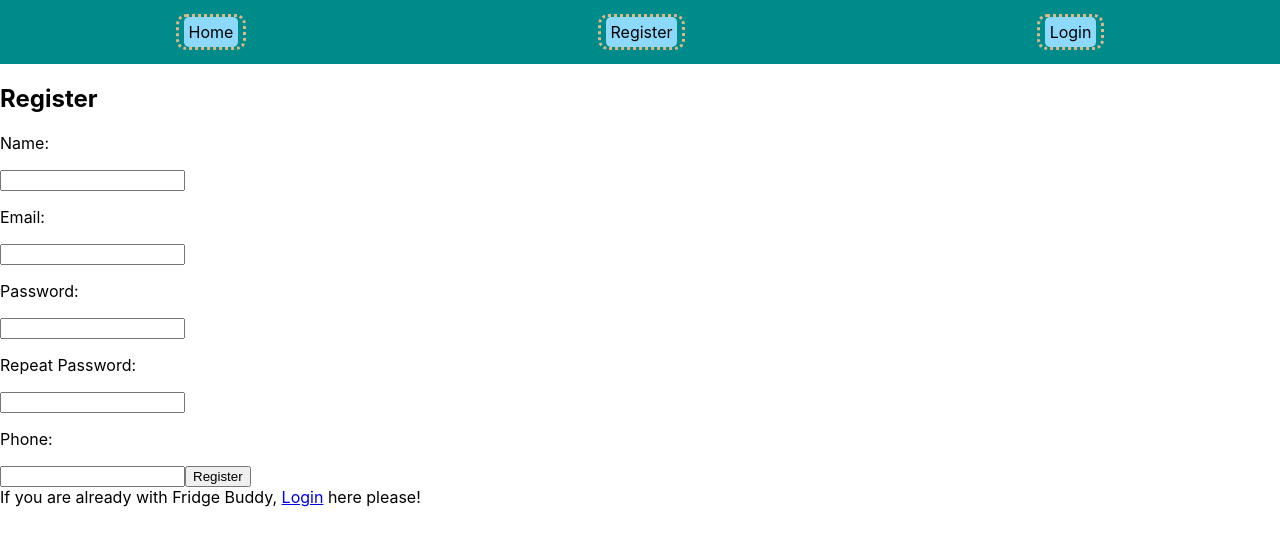
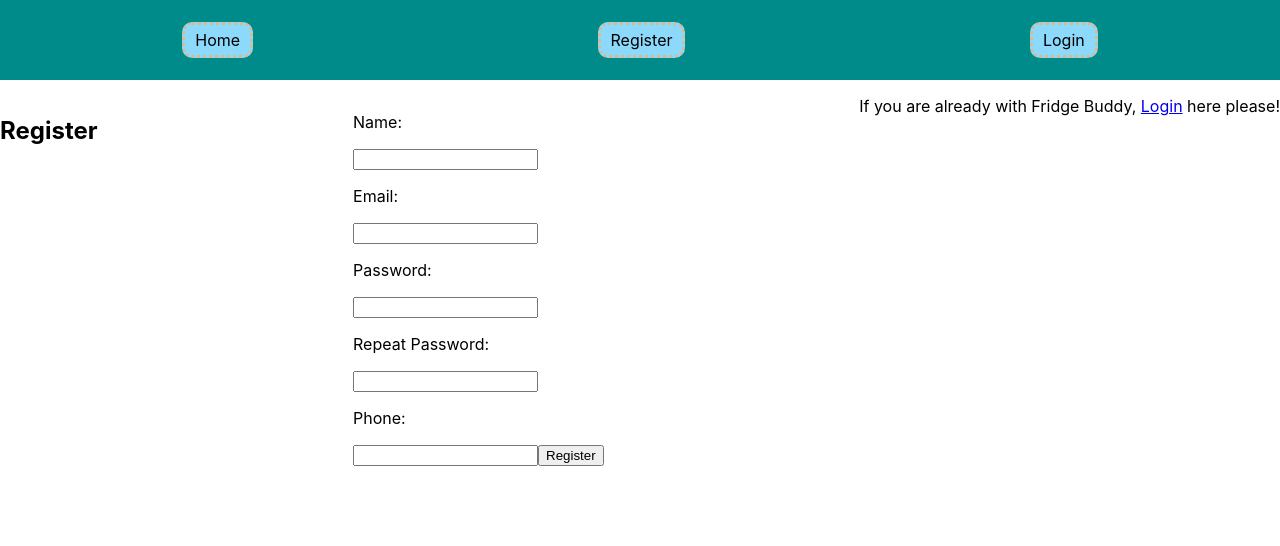
Before and after one commit to RachelTWQ/FridgeBuddy, a React (Create React App) app in the folder fridge-buddy/: page /register in a window 1280 px wide. Shown: the top 546 px of the page. Built offline with nearby package versions, Linux system fonts and the light colour scheme.

Commit message:
style nav bar and dashboard form

```diff
--- a/fridge-buddy/src/App.css
+++ b/fridge-buddy/src/App.css
@@ -33,26 +33,64 @@
   padding: 0.3rem;
  }
 
-.nav_bar {
+.navbar {
   align-items: center;
   background: darkcyan;
   display: flex;
-  height: 4rem;
+  height: 5rem;
   justify-content: space-around;
+  left: 0;
+  padding: 0 10px;
+  position: fixed;
+  right: 0;
+  top: 0;
 }
 
 .nav_icon {
+  background-color: rgb(141,217,252);
   border-color: burlywood;
   border-style: dotted;
   border-radius: 10px;
   padding: 5px;
+  transition: all 0.35s ease-in-out;
 }
 
 .nav_icon_logout {
+  background-color: rgb(141,217,252);
   border-color: burlywood;
   border-style: dotted;
   border-radius: 10px;
   padding: 0 5px;
+  transition: all 0.35s ease-in-out;
+}
+
+.nav_icon:hover, .nav_icon_logout:hover {
+  color: #003D66;
+  box-shadow:5px 7px 0px 0px #003D66;
+  transform: translate(-5px, -7px);
+}
+
+.home {
+  margin: 6rem 0 auto 0;
+}
+
+.main_box {
+  display: flex;
+  justify-content: space-between;
+  margin: 6rem 0 auto 0;
+}
+
+.main_box > aside {
+  flex: 3;
+  border-style: dotted;
+  border-color: royalblue;
+  border-radius: 20px;
+  margin: 1rem;
+  padding: 1rem;
+}
+
+.main_box > main {
+  flex: 7;
 }
 
 .popup {
--- a/fridge-buddy/src/App.js
+++ b/fridge-buddy/src/App.js
@@ -12,8 +12,7 @@ import axios from 'axios';
 
 function Home({user}) {
   return (
-    <div>
-      <h2>Home</h2>
+    <div className="home">
       <img src={img} alt="logo"/>
       {user.name !== undefined ? (<p>Welcome back, {user.name}</p>) : (<p>Welcome to Fridge Buddy</p>)}
     </div>
--- a/fridge-buddy/src/Dashboard.jsx
+++ b/fridge-buddy/src/Dashboard.jsx
@@ -44,7 +44,7 @@ export default class Dashboard extends React.Component {
 
   render() {
     return (
-      <>
+      <div className="main_box">
         <aside>
           <ProductForm
             listAllNotifications={this.listAllNotifications}
@@ -81,7 +81,7 @@ export default class Dashboard extends React.Component {
             </tbody>
           </table>
         </main>
-      </>
+      </div>
     )
   }
 }
--- a/fridge-buddy/src/Login.jsx
+++ b/fridge-buddy/src/Login.jsx
@@ -3,7 +3,7 @@ import { Link } from "react-router-dom";
 
 export default function Login({handleLogin}) {
 return(
-  <>
+  <div className="main_box">
     <h2>Login</h2>
     <form onSubmit={handleLogin}>
       <p>Email: </p><input name="email" type="text"/>
@@ -12,5 +12,5 @@ return(
     </form>
 
     <span>If you are new to Fridge Buddy, <Link to="/register">Register</Link> here please!</span>
-  </>
+  </div>
 )}
--- a/fridge-buddy/src/NavBar.jsx
+++ b/fridge-buddy/src/NavBar.jsx
@@ -45,7 +45,7 @@ export default class NavBar extends React.Component {
   render() {
     const { isLoggedIn } = this.props;
     return (
-      <div className='nav_bar'>
+      <div className='navbar'>
         {this.renderPublic()}
         {isLoggedIn ? this.renderPrivate() : null}
       </div>
--- a/fridge-buddy/src/Register.jsx
+++ b/fridge-buddy/src/Register.jsx
@@ -3,7 +3,7 @@ import { Link } from "react-router-dom";
 
 export default function Register({ handleRegister }) {
   return (
-    <>
+    <div className="main_box">
       <h2>Register</h2>
       <form onSubmit={handleRegister}>
         <p>Name: </p><input name="name" type="text" />
@@ -14,6 +14,6 @@ export default function Register({ handleRegister }) {
         <button>Register</button>
       </form>
       <span>If you are already with Fridge Buddy, <Link to="/login">Login</Link> here please!</span>
-    </>
+    </div>
   )
 }
--- a/fridge-buddy/src/productForm.jsx
+++ b/fridge-buddy/src/productForm.jsx
@@ -82,11 +82,13 @@ class ProductForm extends Component {
   render() {
     return (
       <>
-          <p>Barcode: <input name="barcode" value={this.state.Barcode || ''} type="text" onBlur={this.barcodeSearch} onChange={(e) => this.setState({Barcode: e.target.value})} /></p>
-          <p>Product Name: <input name="productName" value={this.state.ProductName|| ''} type="text" onChange={(e) => this.setState({ProductName: e.target.value})} /></p>
-          <p>Category: <input name="category" value={this.state.Category || ''} type="text" onChange={(e) => this.setState({Category: e.target.value})} /></p>
-          <p>Reserved Days: <input name="reservedDays" value={this.state.ReservedDays || ''} type="number" min="0" onChange={(e) => this.setState({ReservedDays: e.target.value})}/></p>
-          <p>Note: <input name="note" value={this.state.Note || ''} type="text" onChange={(e) => this.setState({Note: e.target.value})}/></p>
+          <p>Barcode: </p><input name="barcode" value={this.state.Barcode || ''} type="text" onBlur={this.barcodeSearch} onChange={(e) => this.setState({Barcode: e.target.value})} />
+          <p>Product Name: </p><input name="productName" value={this.state.ProductName|| ''} type="text" onChange={(e) => this.setState({ProductName: e.target.value})} />
+          <p>Category: </p><input name="category" value={this.state.Category || ''} type="text" onChange={(e) => this.setState({Category: e.target.value})} />
+          <p>Reserved Days: </p><input name="reservedDays" value={this.state.ReservedDays || ''} type="number" min="0" onChange={(e) => this.setState({ReservedDays: e.target.value})}/>
+          <p>Note: </p><input name="note" value={this.state.Note || ''} type="text" onChange={(e) => this.setState({Note: e.target.value})}/>
+          <br/>
+          <br/>
           <button onClick={this.handleSubmit}>Submit</button>
       </>
     )
--- a/fridge-buddy/src/productsList.jsx
+++ b/fridge-buddy/src/productsList.jsx
@@ -29,6 +29,7 @@ class ProductsList extends Component {
 
   render() {
     return (
+      <div className="main_box">
       <table className="class">
         <thead>
           <tr>
@@ -51,6 +52,7 @@ class ProductsList extends Component {
           ))}
         </tbody>
         </table>
+      </div>
     )
   }
 }
```
Lines whose indentation alone changed are shown as unchanged.
